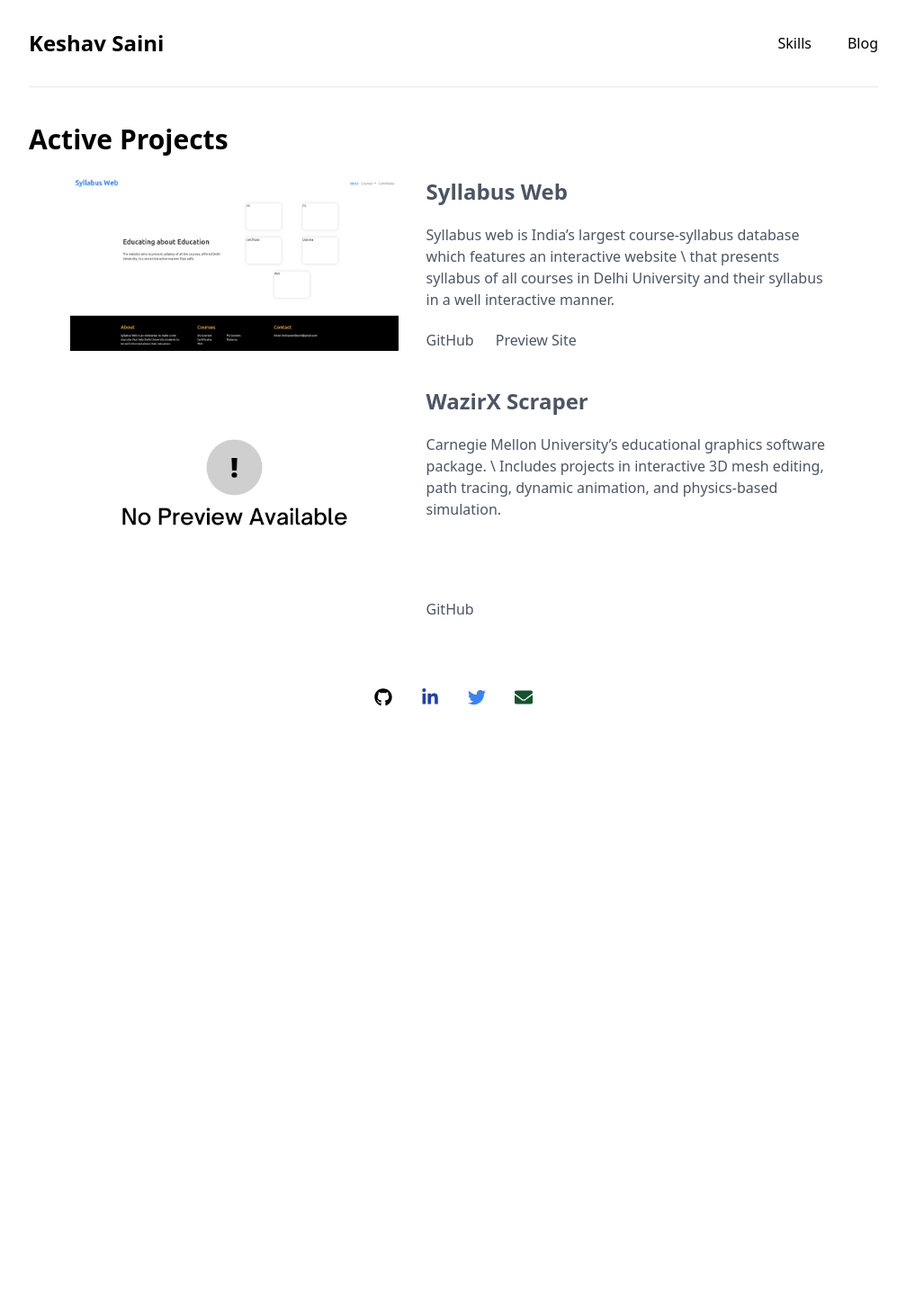
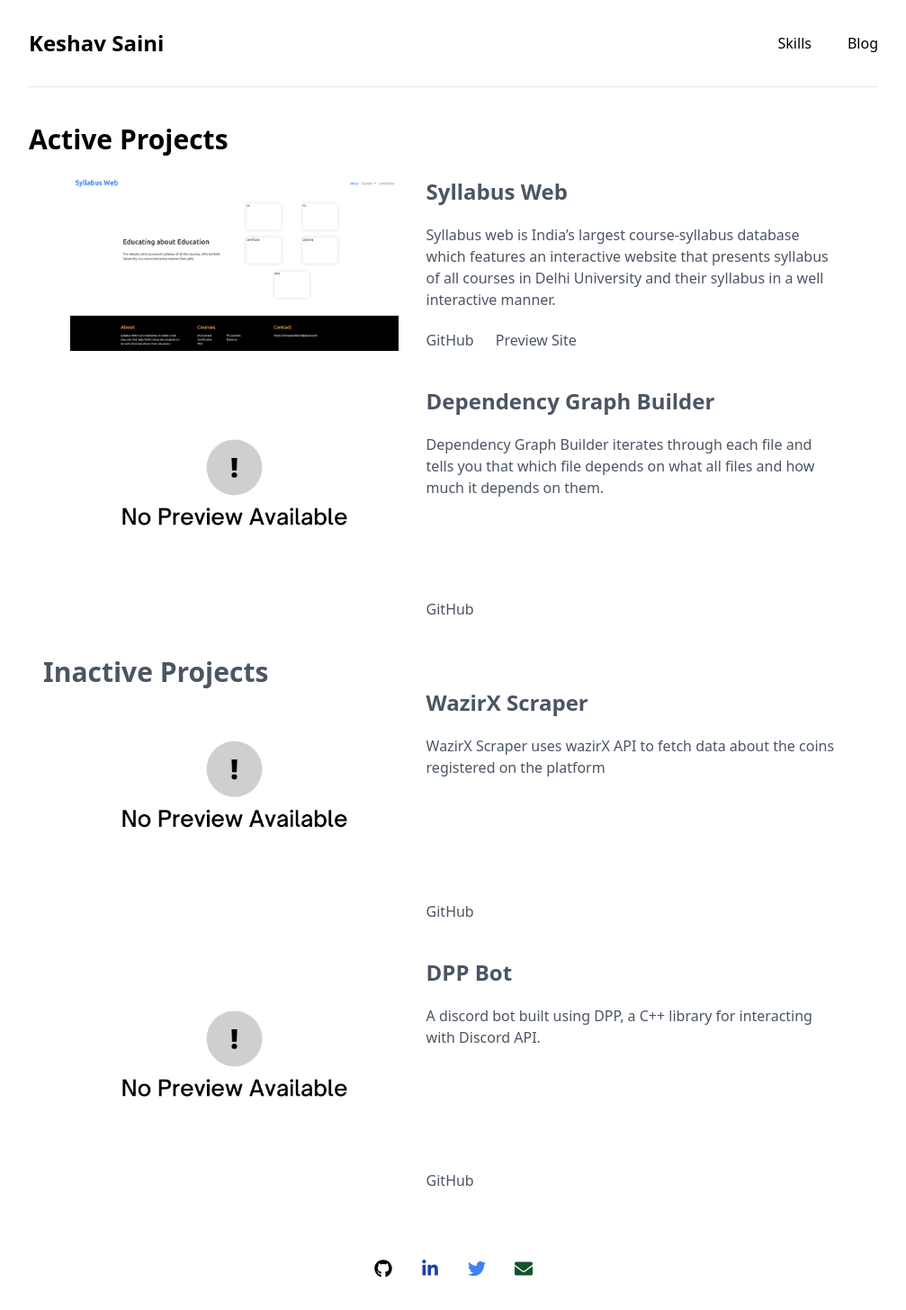
Before and after one commit to professor91/keshav-saini, a React (Create React App) app: page /projects in a window 1280 px wide. Shown: the whole page at 90% size, without its empty margins (136-1143 px from the left). Before the commit the page ends 821 px from the top, so only its background shows below. Built offline with nearby package versions, Linux system fonts and the light colour scheme.

Commit message:
Added new projects

```diff
--- a/src/components/Projects.js
+++ b/src/components/Projects.js
@@ -58,17 +58,31 @@
                 className="list-disc mt-6 mx-4 text-gray-600 ">
                 <Card
                     projectName= "Syllabus Web"
-                    projectDesc= "Syllabus web is India’s largest course-syllabus database which features an interactive website \
-                    that presents syllabus of all courses in Delhi University and their syllabus in a well interactive manner."
+                    projectDesc= "Syllabus web is India’s largest course-syllabus database which features an interactive website that presents syllabus of all courses in Delhi University and their syllabus in a well interactive manner."
                     previewImg= {SyllabusWebImg}
-                    socials= {[["GitHub", "https://github.com/professor91/SyllabusWeb"], ["Preview Site", "https://professor91.github.io/SyllabusWeb_NewDesign_Preview/"]]}
+                    socials= {[["GitHub", "https://github.com/professor91/SyllabusWeb"], ["Preview Site", "https://professor91.github.io/SyllabusWeb/"]]}
                 />
                 <Card
+                    projectName= "Dependency Graph Builder"
+                    projectDesc= "Dependency Graph Builder iterates through each file and tells you that which file depends on what all files and how much it depends on them."
+                    previewImg= {NoPreviewImg}
+                    socials= {[["GitHub", "https://github.com/professor91/DependencyGraph-Builder"]]}
+                />
+                <p
+                    className="text-3xl font-bold">
+                    Inactive Projects
+                </p>
+                <Card
                     projectName= "WazirX Scraper"
-                    projectDesc= "Carnegie Mellon University’s educational graphics software package. \
-                    Includes projects in interactive 3D mesh editing, path tracing, dynamic animation, and physics-based simulation."
+                    projectDesc= "WazirX Scraper uses wazirX API to fetch data about the coins registered on the platform"
                     previewImg= {NoPreviewImg}
                     socials= {[["GitHub", "https://github.com/professor91/wazirXAPI"]]}
+                />
+                <Card
+                    projectName= "DPP Bot"
+                    projectDesc= "A discord bot built using DPP, a C++ library for interacting with Discord API."
+                    previewImg= {NoPreviewImg}
+                    socials= {[["GitHub", "https://github.com/professor91/DPP_bot"]]}
                 />
             </div>
         </div>
```
